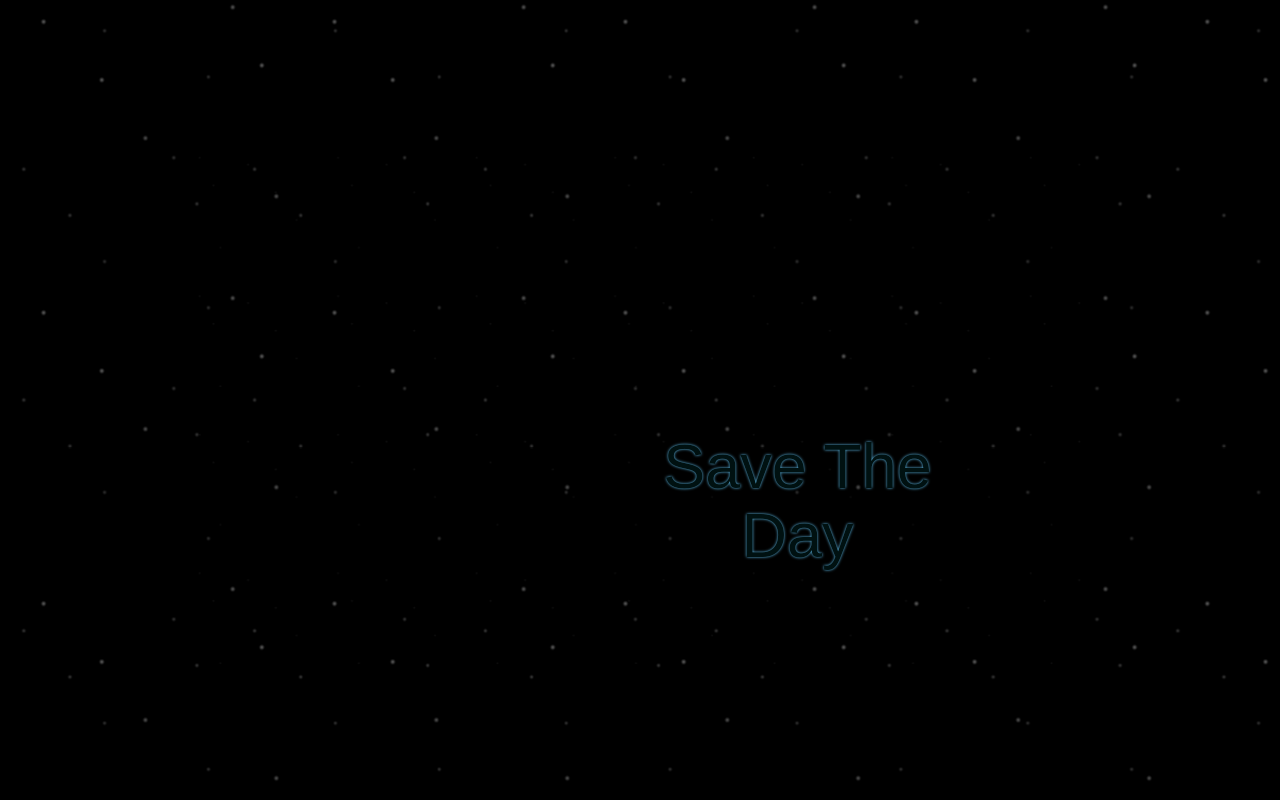
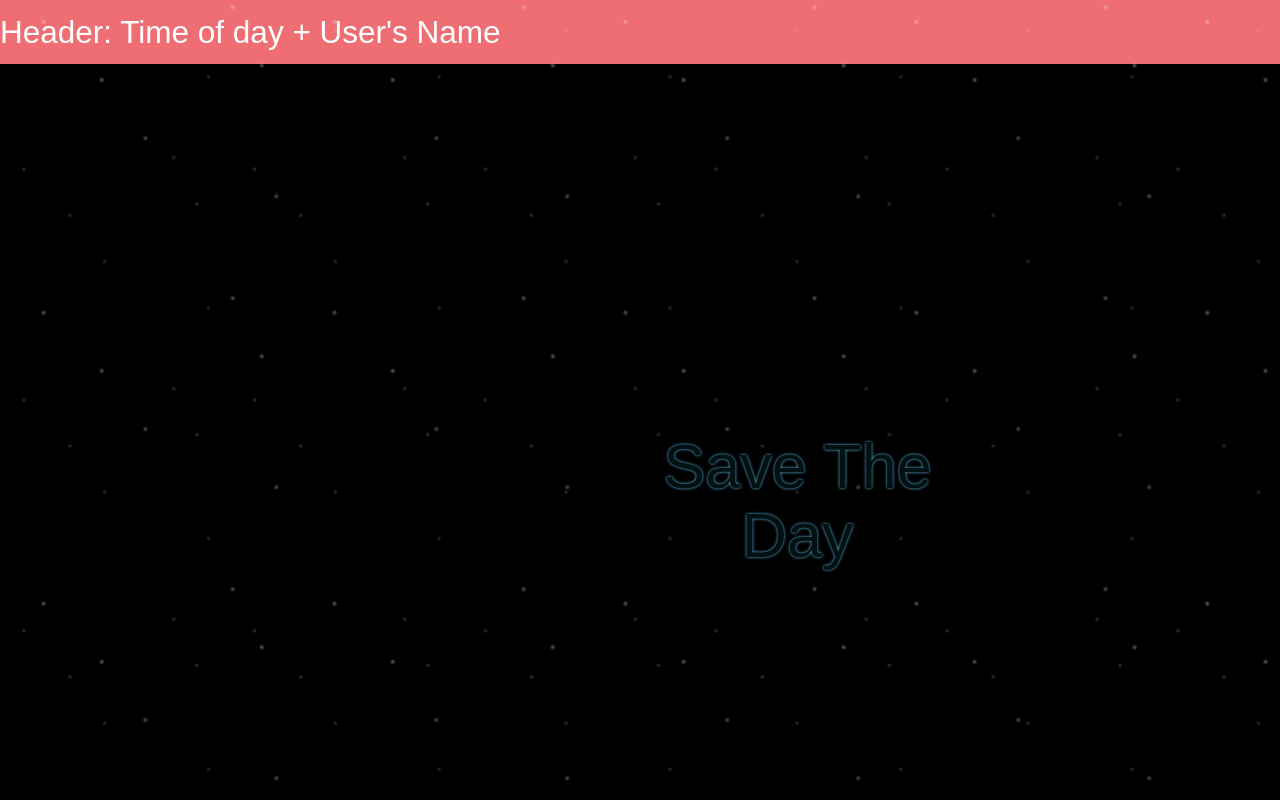
Before and after one commit to chrisieaks/carpediem, a website: page index.html in a window 1280 px wide. Drawn offline with nearby package versions, Linux system fonts and the light colour scheme.

Commit message:
header-nav

```diff
--- a/css/style.css
+++ b/css/style.css
@@ -80,3 +80,7 @@ h1 {
   text-align: center;
   text-shadow: 0 0 3px #6cf;
 }
+
+body {
+  color: #fff;
+}
--- a/index.html
+++ b/index.html
@@ -11,19 +11,29 @@
   <link rel="stylesheet" href="https://cdnjs.cloudflare.com/ajax/libs/materialize/0.100.2/css/materialize.min.css">
 
 
+
   <link href='https://fonts.googleapis.com/css?family=Lato:300,400,700' rel='stylesheet' type='text/css'>
   <script src="https://cdnjs.cloudflare.com/ajax/libs/prefixfree/1.0.7/prefixfree.min.js"></script>
   <script src="https://cdnjs.cloudflare.com/ajax/libs/modernizr/2.8.3/modernizr.min.js" type="text/javascript"></script>
-
   <script src="https://ajax.googleapis.com/ajax/libs/jquery/3.3.1/jquery.min.js"></script>
-
-
 </head>
 
 <body>
-  <h1> Save The Day</h1>
-  <!-- Background -->
-  <div id="space">
+  <!-- header div -->
+  <nav>
+      <div class="nav-wrapper">
+        <a href="#" class="brand-logo">Header: Time of day + User's Name</a>
+
+      </div>
+  </nav>
+  <!-- End header div -->
+
+  <div class="container">
+
+
+    <!-- Background -->
+    <h1> Save The Day</h1>
+    <div id="space">
       <div class="stars"></div>
       <div class="stars"></div>
       <div class="stars"></div>
@@ -31,6 +41,8 @@
       <div class="stars"></div>
     </div>
 
+  <!-- end container div -->
+  </div>
 
 
 
```
Also changed, not shown: 2 other files.
